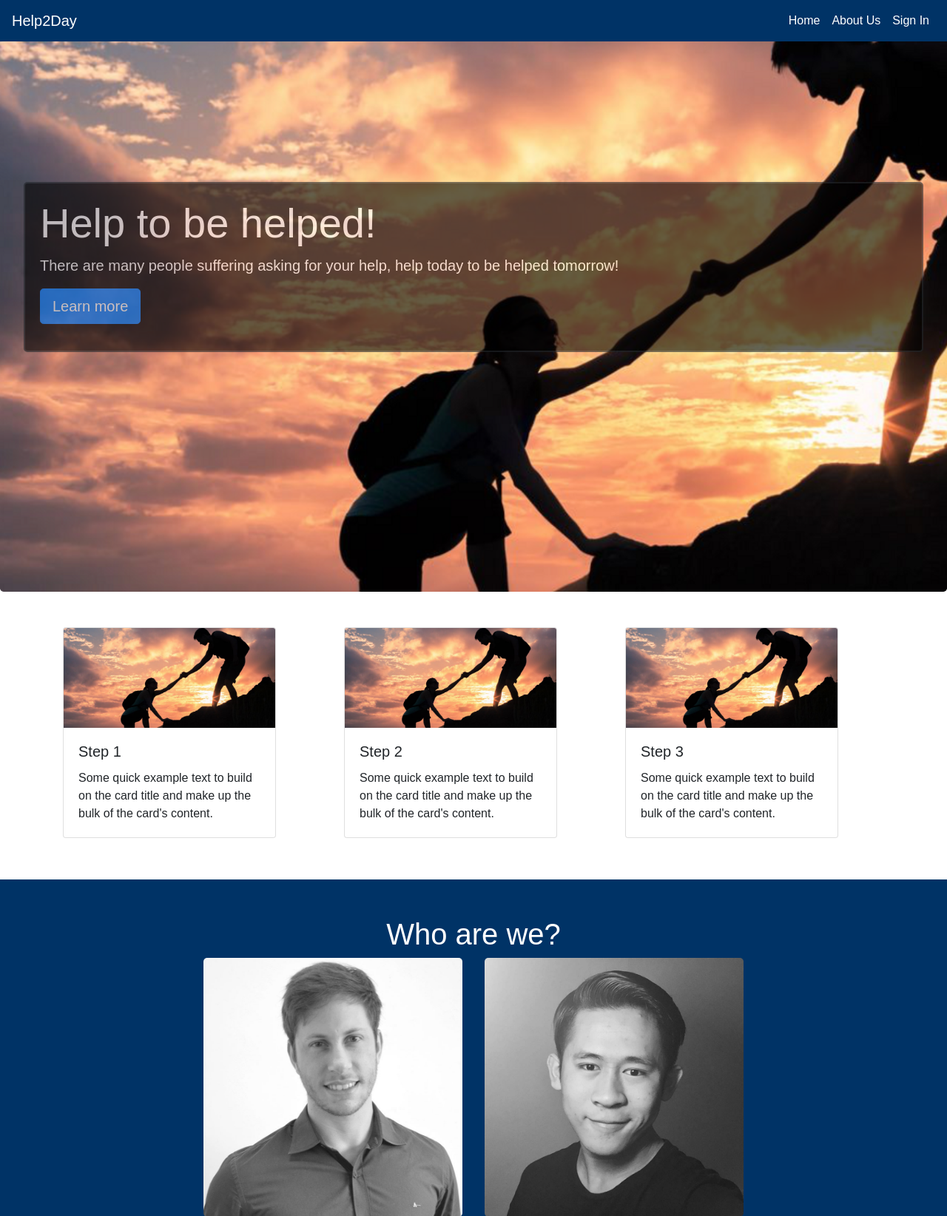
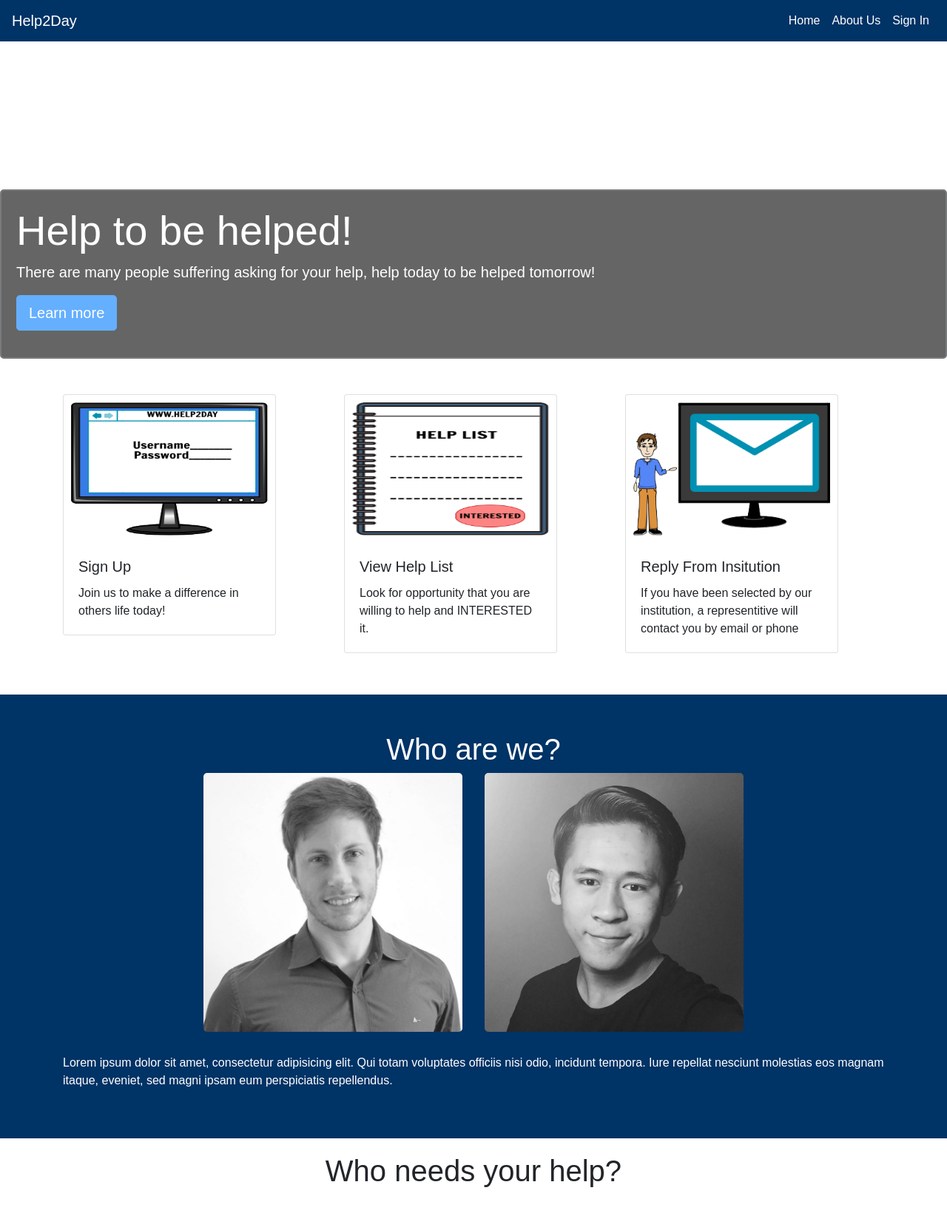
Before and after one commit to Aliguera/adv-web-assign, a PHP site: page / in a window 1280 px wide. Shown: the top 1644 px of the page at 74% size. Run offline with PHP 8.4, Linux system fonts and the light colour scheme; some libraries are stand-ins or nearby versions.

Commit message:
steps in  home page

```diff
--- a/includes/css/index.css
+++ b/includes/css/index.css
@@ -74,6 +74,13 @@ body {
     margin-left: 40%;
 }
 
+.step-img{
+    max-height:200px;
+    width:100%;
+    padding:10px;
+
+}
+
 footer {
     background-color:#003366;
     color: white;
--- a/index.php
+++ b/index.php
@@ -12,7 +12,6 @@ $css_page = "<link rel='stylesheet' href='includes/css/index.css'>";
         <?php
             include('includes/navbar.php');
         ?>
-        <div class="jumbotron homePageJumbo">
           <div class="jumboBox">
               <h2 class="display-4">Help to be helped!</h2>
               <p class="lead">There are many people suffering asking for your help, help today to be helped tomorrow!</p>
@@ -25,28 +24,28 @@ $css_page = "<link rel='stylesheet' href='includes/css/index.css'>";
             <div class="row">
                 <div class="col-lg-4 mb-2">
                     <div class="card" style="width: 18rem;">
-                      <img class="card-img-top" src="images/jumb.png" alt="Card image cap">
+                      <img class="card-img-top step-img" src="images/step1.png" alt="Card image cap">
                       <div class="card-body">
-                        <h5 class="card-title">Step 1</h5>
-                        <p class="card-text">Some quick example text to build on the card title and make up the bulk of the card's content.</p>
+                        <h5 class="card-title">Sign Up</h5>
+                        <p class="card-text">Join us to make a difference in others life today!</p>
                       </div>
                     </div>
                 </div>
                 <div class="col-lg-4 mb-2">
                     <div class="card" style="width: 18rem;">
-                      <img class="card-img-top" src="images/jumb.png" alt="Card image cap">
+                      <img class="card-img-top step-img" src="images/step2.png" alt="Card image cap">
                       <div class="card-body">
-                        <h5 class="card-title">Step 2</h5>
-                        <p class="card-text">Some quick example text to build on the card title and make up the bulk of the card's content.</p>
+                        <h5 class="card-title">View Help List</h5>
+                        <p class="card-text">Look for opportunity that you are willing to help and INTERESTED it.</p>
                       </div>
                     </div>
                 </div>
                 <div class="col-lg-4 mb-2">
                     <div class="card" style="width: 18rem;">
-                      <img class="card-img-top" src="images/jumb.png" alt="Card image cap">
+                      <img class="card-img-top step-img" src="images/step3.png" alt="Card image cap">
                       <div class="card-body">
-                        <h5 class="card-title">Step 3</h5>
-                        <p class="card-text">Some quick example text to build on the card title and make up the bulk of the card's content.</p>
+                        <h5 class="card-title">Reply From Insitution</h5>
+                        <p class="card-text">If you have been selected by our institution, a representitive will contact you by email or phone</p>
                       </div>
                     </div>
                 </div>
```
Also changed, not shown: classes/organization.class.php (+25 -22 lines), includes/css/organization-details.css (+8 -0 lines), organization-details.php (+42 -70 lines), images/step1.png (added), images/step2.png (added), images/step3.png (added).
